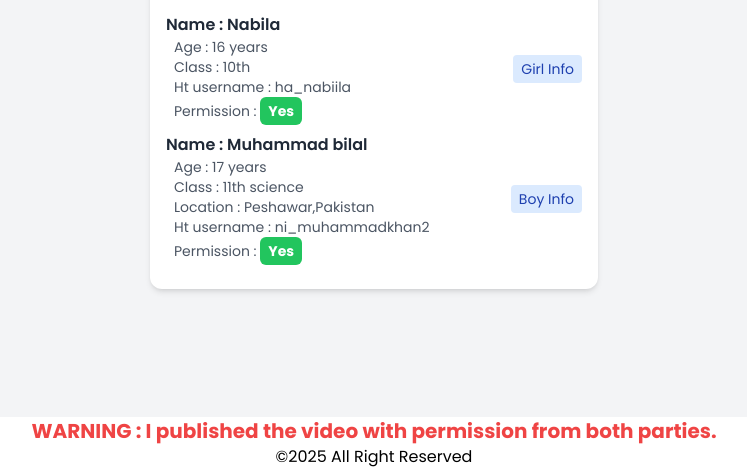
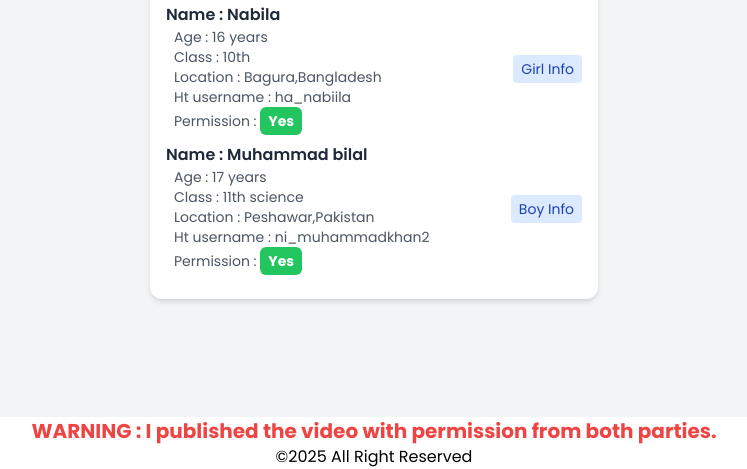
Before and after one commit to ana-yet/nabilllla, a plain HTML site: page index.html in a window 1280 px wide. Shown: the part 383-852 px from the top of the page, without its empty margins (266-1013 px from the left). Drawn offline with nearby package versions, Linux system fonts and the light colour scheme.

Commit message:
added location

```diff
--- a/index.html
+++ b/index.html
@@ -39,6 +39,7 @@
               <span class="font-semibold text-gray-800">Name : Nabila</span>
               <span class="text-sm text-gray-600">Age : 16 years</span>
               <p class="text-sm text-gray-600">Class : 10th</p>
+              <p class="text-sm text-gray-600">Location : Bagura,Bangladesh</p>
               <p class="text-sm text-gray-600">Ht username : ha_nabiila</p>
               <p class="text-sm text-gray-600">
                 Permission :
```
